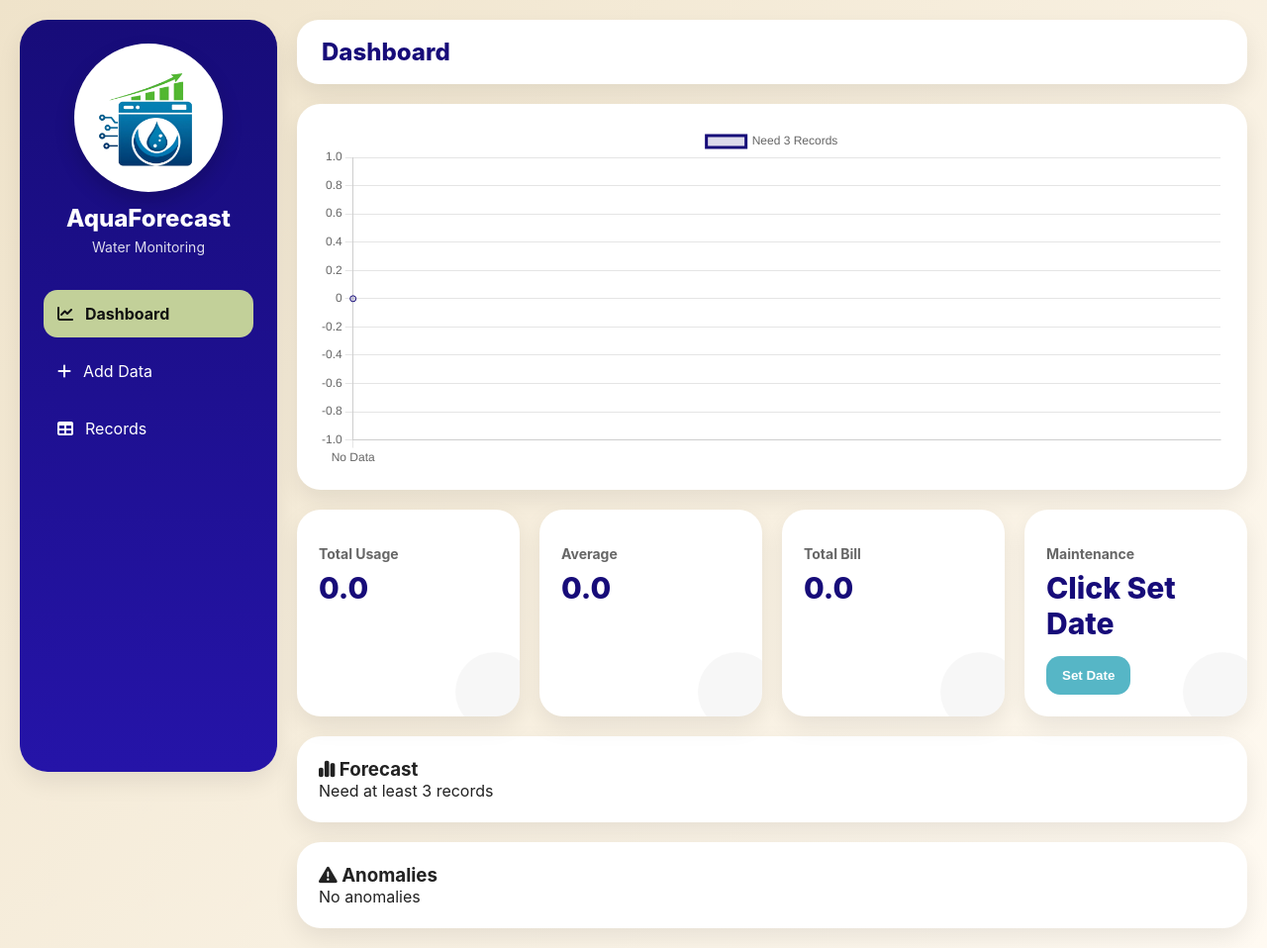
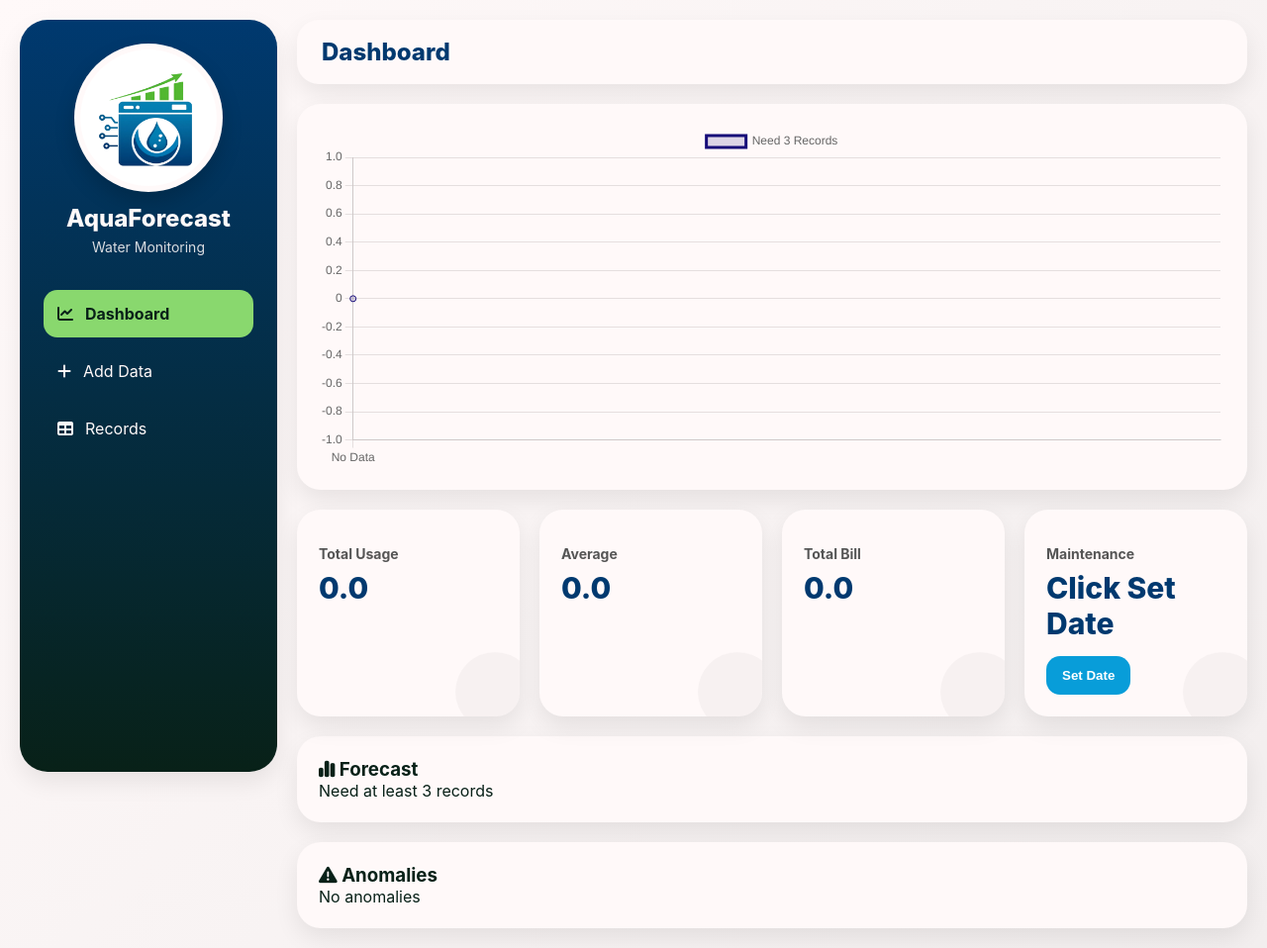
Before and after one commit to DoctaSTEPHEN/SoftDes, a Flask app: page / in a window 1280 px wide. Shown: the whole page at 99% size. Run offline with Flask 3, Linux system fonts and the light colour scheme; data that the repository does not hold is empty.

Commit message:
Refactor CSS variables and layout styles

```diff
--- a/static/style.css
+++ b/static/style.css
@@ -2,14 +2,14 @@
 ROOT COLORS
 ========================= */
 :root{
-    --primary:#170C79;
-    --cream:#EFE3CA;
-    --blue:#56B6C6;
-    --cyan:#8ACBD0;
-    --accent:#C2D099;
-    --white:#ffffff;
-    --text:#222;
-    --muted:#666;
+    --primary:#00396F;
+    --cream:#FFF9F9;
+    --blue:#089DD9;
+    --cyan:#89D86E;
+    --accent:#082118;
+    --white:#FFF9F9;
+    --text:#082118;
+    --muted:#555;
     --danger:#e74c3c;
     --shadow:0 10px 25px rgba(0,0,0,.08);
 }
@@ -29,7 +29,7 @@ html{
 
 body{
     font-family:Inter,sans-serif;
-    background:linear-gradient(135deg,var(--cream),#fffaf2);
+    background:linear-gradient(135deg,var(--cream),#f2eeee);
     color:var(--text);
     min-height:100vh;
 }
@@ -49,7 +49,7 @@ LAYOUT
 SIDEBAR
 ========================= */
 .sidebar{
-    background:linear-gradient(180deg,var(--primary),#2514a8);
+    background:linear-gradient(180deg,var(--primary),var(--accent));
     color:var(--white);
     border-radius:28px;
     padding:24px;
@@ -110,13 +110,13 @@ MENU
 }
 
 .menu-item:hover{
-    background:rgba(255,255,255,.14);
+    background:rgba(255,255,255,.10);
     transform:translateX(3px);
 }
 
 .menu-item.active{
-    background:var(--accent);
-    color:#111;
+    background:var(--cyan);
+    color:var(--accent);
     font-weight:700;
 }
 
@@ -220,11 +220,11 @@ ICONS
     box-shadow:0 8px 15px rgba(0,0,0,.08);
 }
 
-.blue{ background:var(--blue); }
-.cyan{ background:var(--cyan); }
+.blue{ background:var(--blue); color:#fff; }
+.cyan{ background:var(--cyan); color:var(--accent); }
 .green{
-    background:var(--accent);
-    color:#111;
+    background:var(--cyan);
+    color:var(--accent);
 }
 .purple{ background:var(--primary); }
 .red{ background:var(--danger); }
@@ -269,10 +269,9 @@ select{
 input:focus,
 select:focus{
     border-color:var(--blue);
-    box-shadow:0 0 0 3px rgba(86,182,198,.15);
+    box-shadow:0 0 0 3px rgba(8,157,217,.15);
 }
 
-/* hide default date icon spacing fix */
 input[type="date"]{
     cursor:pointer;
 }
@@ -300,7 +299,7 @@ button:hover{
 }
 
 .btn:hover{
-    background:#46a8b8;
+    background:#0686b8;
 }
 
 .btn-danger{
@@ -338,11 +337,11 @@ th,td{
 }
 
 tr:nth-child(even){
-    background:#f8f8f8;
+    background:rgba(0,57,111,.03);
 }
 
 tr:hover td{
-    background:#eef8fa;
+    background:rgba(8,157,217,.05);
 }
 
 /* action icons/buttons */
@@ -413,7 +412,7 @@ POPUP MODAL
 .popup-overlay{
     position:fixed;
     inset:0;
-    background:rgba(0,0,0,.45);
+    background:rgba(8,33,24,.60);
     display:none;
     align-items:center;
     justify-content:center;
@@ -467,7 +466,6 @@ POPUP MODAL
     min-width:140px;
 }
 
-/* if today lock mode */
 .popup-lock .popup-btn{
     display:none;
 }
```
